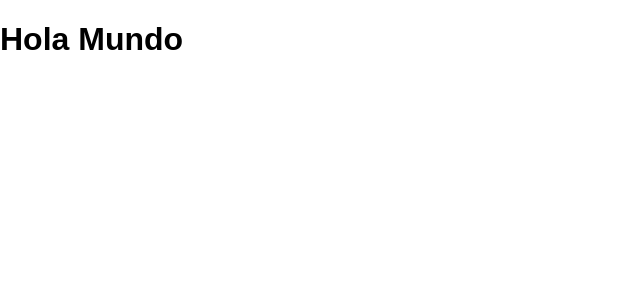
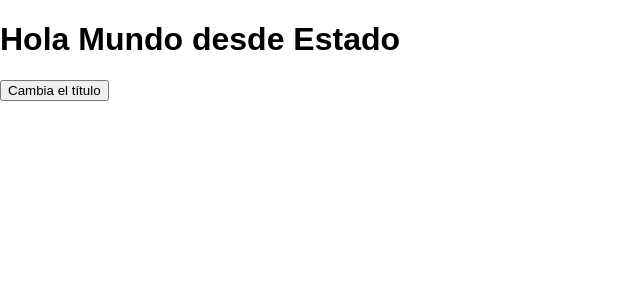
Before and after one commit to juanbedon/first-app, a React (Create React App) app: page / in a window 1280 px wide. Shown: the top 300 px of the page, without its empty margins (0-640 px from the left). Built offline with nearby package versions, Linux system fonts and the light colour scheme.

Commit message:
Changestate  title with button

```diff
--- a/src/App.js
+++ b/src/App.js
@@ -2,11 +2,30 @@ import React, { Component } from 'react';
 import './App.css';
 
 class App extends Component {
+  constructor(){
+    super();
+    this.changeTitle = this.changeTitle.bind(this)
+
+    this.state = {
+      title: "Hola Mundo desde Estado"
+    }
+  }
+
   render() {
     return (
-      <h1>Hola Mundo </h1>
+      <div>
+        <h1>{this.state.title}</h1>
+        <button onClick={this.changeTitle}>Cambia el título</button>
+      </div>
     );
   }
+
+  changeTitle(){
+    this.setState({
+      title: "Nuevo título"
+    });
+  }
+
 }
 
 export default App;
```
